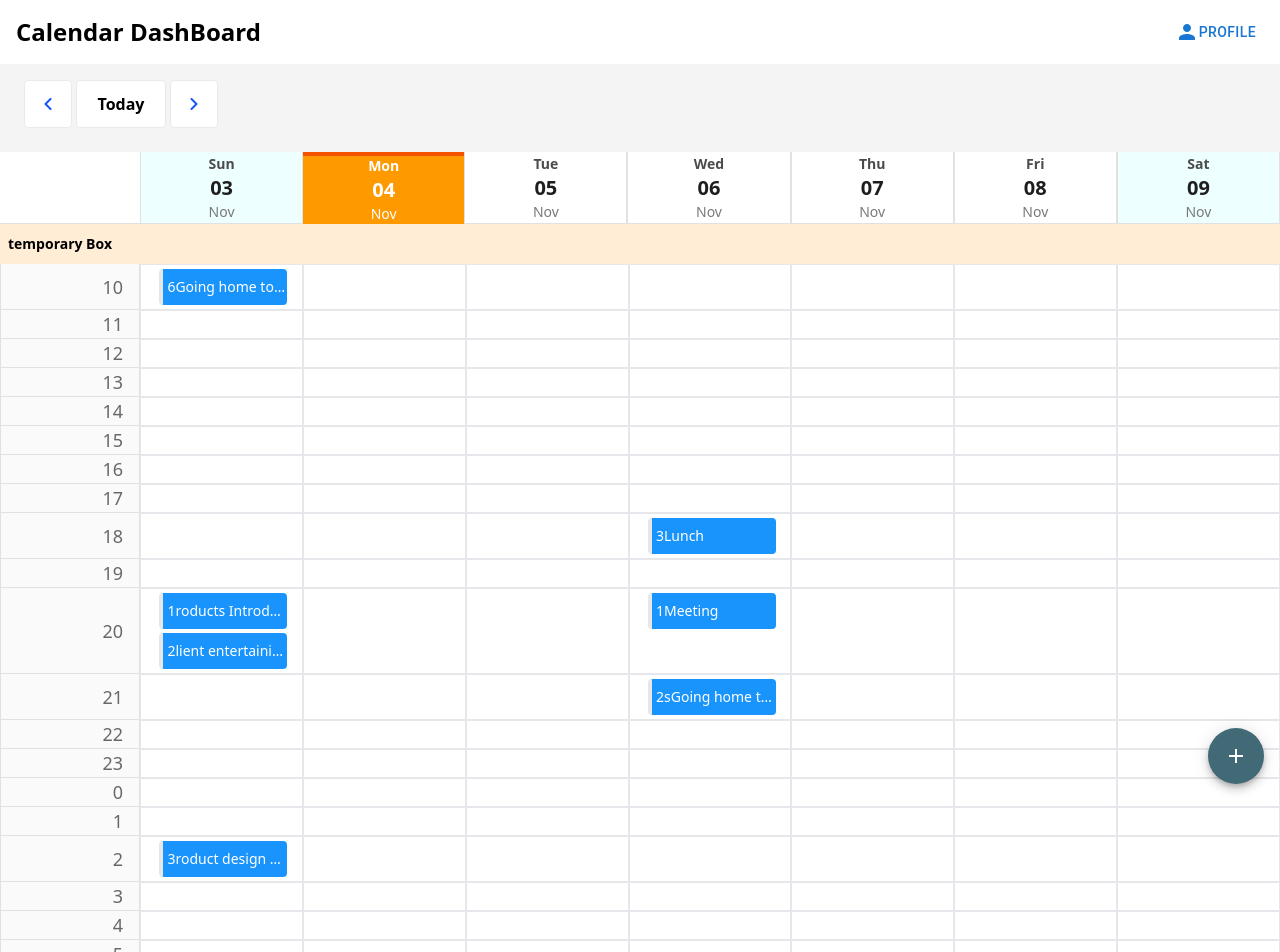
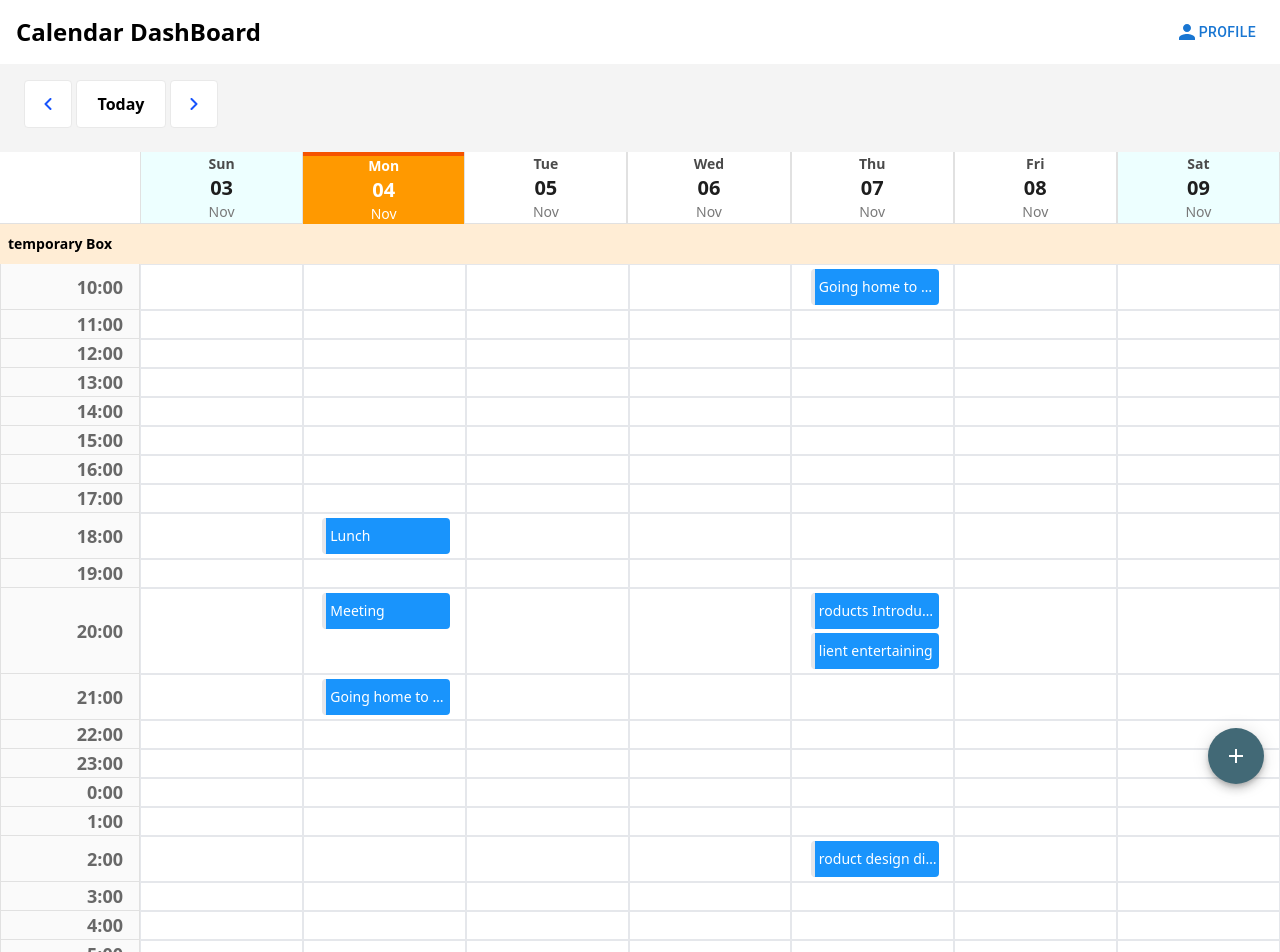
Before and after one commit to sam880629/Calendar-DashBoard-APP, a React (Vite) app: page / in a window 1280 px wide. Shown: the top 952 px of the page. Built offline with nearby package versions, Linux system fonts and the light colour scheme.

Commit message:
更新icon 和樣式

```diff
--- a/index.html
+++ b/index.html
@@ -2,9 +2,9 @@
 <html lang="en">
   <head>
     <meta charset="UTF-8" />
-    <link rel="icon" type="image/svg+xml" href="" />
+    <link rel="icon" type="image/svg+xml" href="./src/images/calendar_icon.png" />
     <meta name="viewport" content="width=device-width, initial-scale=1.0" />
-    <title>DashBoard</title>
+    <title>Calendar DashBoard</title>
   </head>
   <body>
     <div id="root"></div>
--- a/src/components/body/MoonRow.jsx
+++ b/src/components/body/MoonRow.jsx
@@ -61,9 +61,8 @@ const MoonRow = ({ dates }) => {
       <div
         className={`flex w-full ${isSticky ? "fixed top-0 z-10 bg-white" : ""}`}
       >
-        {/* room / floor 按鈕 */}
         <div className=" py-4 flex gap-4 bg-white items-center border-[#E1E1E1] border-b w-[60px] md:w-[140px] xl:w-[152px]">
-          {/* <ButtonGroup buttons={buttons} /> */}
+
         </div>
 
         {/* Date items */}
--- a/src/components/body/components/AddDialog.jsx
+++ b/src/components/body/components/AddDialog.jsx
@@ -92,6 +92,13 @@ export default function AddDialog({ handle }) {
               label="Time"
               value={timeValue}
               onChange={(newValue) => setTimeValue(newValue || dayjs())}
+              slotProps={{
+                textField: {
+                  InputProps: {
+                    sx: { "& .MuiSvgIcon-root": { color: "#1994FC" } }
+                  }
+                }
+              }}
             />
           </LocalizationProvider>
         </DialogContent>
--- a/src/components/body/components/HourTitle.jsx
+++ b/src/components/body/components/HourTitle.jsx
@@ -10,7 +10,7 @@ const HourTitle = ({time}) =>{
 
     return (
         <div className="w-[60px] md:w-[140px] xl:w-[152px] box-border flex items-center justify-end gap-4 pr-4  h-auto  border-r border-l border-b border-[#E1E1E1] bg-[#FAFAFA]">
-            <p className="font-medium text-lg text-[#686868]">{time}</p>
+            <p className="font-semibold text-lg text-[#686868]">{time}:00</p>
         </div>
     )
 }
--- a/src/store/calendarSlice.js
+++ b/src/store/calendarSlice.js
@@ -2,25 +2,27 @@ import moment from "moment";
 import { createSlice } from "@reduxjs/toolkit";
 
 const getTodoList =(date)=>{
-  const mmt = moment(date)
-  const day = mmt.format("D");
-  const month =  mmt.format("MM");
+
+  const day = moment(date).format("D");
+  const month =  moment(date).format("MM");
+  const todayDate =  moment().date();
+  const todayMonth =  moment().month() + 1;
 
   // 加入待辦事項
-  if (day == 6 && month == 11) {
+  if (day == todayDate && month == todayMonth) {
     return [
-      {id:0, time: '20:30', title: '1Meeting' },
-      {id:1, time: '21:30', title: '2sGoing home to walk the dog' },
-      {id:2, time: '18:00', title: '3Lunch' }
+      {id:0, time: '20:30', title: 'Meeting' },
+      {id:1, time: '21:30', title: 'Going home to walk the dog' },
+      {id:2, time: '18:00', title: 'Lunch' }
     ];
-  } else if (day == 3&& month == 11) {
+  } else if (day == todayDate+3 && month == todayMonth) {
     return [
-      { id:3, time: '20:30', title: '1roducts Introduction Meeting' },
-      { id:4, time: '20:30', title: '2lient entertaining' },
-      { id:5, time: '02:00', title: '3roduct design discussion' },
-      { id:6, time: '06:00', title: '4roduct test and acceptance' },
-      { id:7, time: '06:30', title: '5Reporting' },
-      { id:8, time: '10:00', title: '6Going home to walk the dog' }
+      { id:3, time: '20:30', title: 'roducts Introduction Meeting' },
+      { id:4, time: '20:30', title: 'lient entertaining' },
+      { id:5, time: '02:00', title: 'roduct design discussion' },
+      { id:6, time: '06:00', title: 'roduct test and acceptance' },
+      { id:7, time: '06:30', title: 'Reporting' },
+      { id:8, time: '10:00', title: 'Going home to walk the dog' }
     ];
   } else {
     return [];
```
Also changed, not shown: src/images/calendar_icon.png (added).
